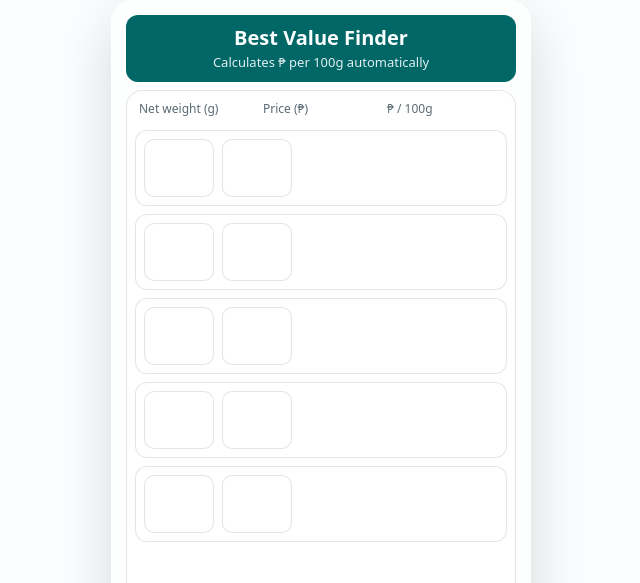
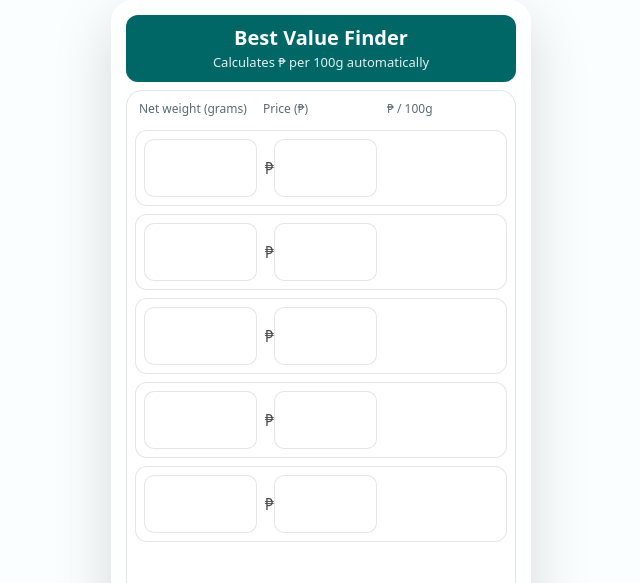
Before and after one commit to darylmilanes/best-deal-calculator, a plain HTML site: page index.html in a window 1280 px wide. Shown: the top 583 px of the page, 319-959 px from the left. Drawn offline with Linux system fonts and the light colour scheme.

Commit message:
Update index.html

```diff
--- a/index.html
+++ b/index.html
@@ -6,10 +6,7 @@
   <meta name="viewport" content="width=device-width, initial-scale=1, viewport-fit=cover" />
   <meta name="theme-color" content="#006666" />
 
-  <!-- PWA manifest -->
   <link rel="manifest" href="manifest.webmanifest" />
-
-  <!-- iOS specific icon support (icons in root) -->
   <link rel="apple-touch-icon" sizes="192x192" href="icon-192.png">
   <link rel="apple-touch-icon" sizes="512x512" href="icon-512.png">
   <meta name="apple-mobile-web-app-capable" content="yes">
@@ -27,7 +24,7 @@
 
     <section class="table">
       <div class="table-head">
-        <div>Net weight (g)</div>
+        <div>Net weight (grams)</div>
         <div>Price (₱)</div>
         <div>₱ / 100g</div>
       </div>
@@ -37,12 +34,15 @@
         <div class="cell">
           <input type="number" inputmode="decimal" min="0" step="any" class="g-input" aria-label="Item 1 net weight in grams">
         </div>
-        <div class="cell">
+        <div class="cell price">
+          <span class="peso">₱</span>
           <input type="number" inputmode="decimal" min="0" step="any" class="p-input" aria-label="Item 1 price in pesos">
         </div>
         <div class="cell result">
+          <div class="resultBox">
             <span class="resultValue" aria-live="polite"></span>
             <span class="badge" aria-hidden="true"></span>
+          </div>
         </div>
       </div>
 
@@ -50,12 +50,15 @@
         <div class="cell">
           <input type="number" inputmode="decimal" min="0" step="any" class="g-input" aria-label="Item 2 net weight in grams">
         </div>
-        <div class="cell">
+        <div class="cell price">
+          <span class="peso">₱</span>
           <input type="number" inputmode="decimal" min="0" step="any" class="p-input" aria-label="Item 2 price in pesos">
         </div>
         <div class="cell result">
+          <div class="resultBox">
             <span class="resultValue" aria-live="polite"></span>
             <span class="badge" aria-hidden="true"></span>
+          </div>
         </div>
       </div>
 
@@ -63,12 +66,15 @@
         <div class="cell">
           <input type="number" inputmode="decimal" min="0" step="any" class="g-input" aria-label="Item 3 net weight in grams">
         </div>
-        <div class="cell">
+        <div class="cell price">
+          <span class="peso">₱</span>
           <input type="number" inputmode="decimal" min="0" step="any" class="p-input" aria-label="Item 3 price in pesos">
         </div>
         <div class="cell result">
+          <div class="resultBox">
             <span class="resultValue" aria-live="polite"></span>
             <span class="badge" aria-hidden="true"></span>
+          </div>
         </div>
       </div>
 
@@ -76,12 +82,15 @@
         <div class="cell">
           <input type="number" inputmode="decimal" min="0" step="any" class="g-input" aria-label="Item 4 net weight in grams">
         </div>
-        <div class="cell">
+        <div class="cell price">
+          <span class="peso">₱</span>
           <input type="number" inputmode="decimal" min="0" step="any" class="p-input" aria-label="Item 4 price in pesos">
         </div>
         <div class="cell result">
+          <div class="resultBox">
             <span class="resultValue" aria-live="polite"></span>
             <span class="badge" aria-hidden="true"></span>
+          </div>
         </div>
       </div>
 
@@ -89,19 +98,19 @@
         <div class="cell">
           <input type="number" inputmode="decimal" min="0" step="any" class="g-input" aria-label="Item 5 net weight in grams">
         </div>
-        <div class="cell">
+        <div class="cell price">
+          <span class="peso">₱</span>
           <input type="number" inputmode="decimal" min="0" step="any" class="p-input" aria-label="Item 5 price in pesos">
         </div>
         <div class="cell result">
+          <div class="resultBox">
             <span class="resultValue" aria-live="polite"></span>
             <span class="badge" aria-hidden="true"></span>
           </div>
         </div>
+      </div>
     </section>
 
-</section>
-
-<!-- Clear button row (own grid row) -->
     <div class="clear-wrap">
       <button id="clearBtn" type="button">Clear All</button>
     </div>
```
Lines whose indentation alone changed are shown as unchanged.
